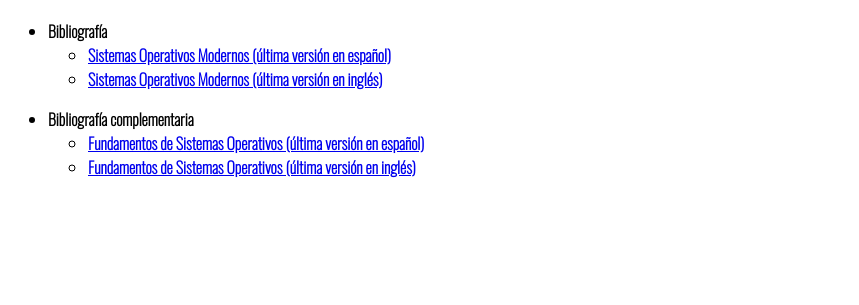
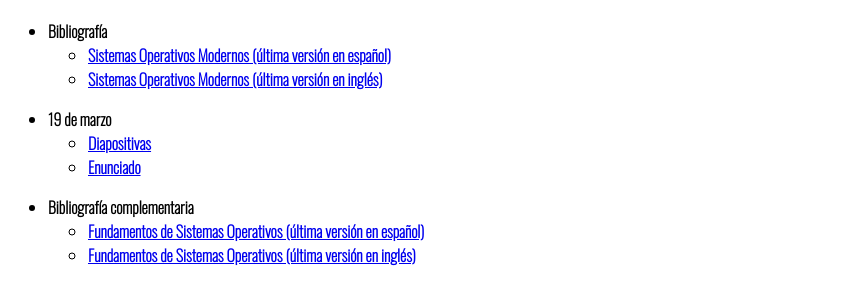
Before and after one commit to materiales2025/materiales2025.github.io, a plain HTML site: page index.html in a window 1280 px wide. Shown: the part 71-376 px from the top of the page, without its empty margins (0-859 px from the left). Drawn offline with nearby package versions, Linux system fonts and the light colour scheme; a web font is replaced by a local one.

Commit message:
Update index.html

```diff
--- a/index.html
+++ b/index.html
@@ -17,6 +17,17 @@
             <ul>
                 <li><a href="https://github.com/materiales2025/materiales2025.github.io/blob/main/Sistemas%20operativos%20modernos%203%20th.pdf">Sistemas Operativos Modernos (última versión en español)</a></li>
                 <li><a href="https://github.com/materiales2025/materiales2025.github.io/blob/main/Modern%20Operating%20Systems%205th%20Ed.pdf">Sistemas Operativos Modernos (última versión en inglés)</a></li>
+            </ul>
+        </li>
+    </ul>
+
+
+    <ul>
+        <li>
+            19 de marzo
+            <ul>
+                <li><a href="https://github.com/materiales2025/materiales2025.github.io/blob/main/clase3.pdf"> Diapositivas </a></li>
+                <li><a href="https://github.com/materiales2025/materiales2025.github.io/blob/main/tarea19deMarzo.pdf"> Enunciado </a></li>
             </ul>
         </li>
     </ul>
```
